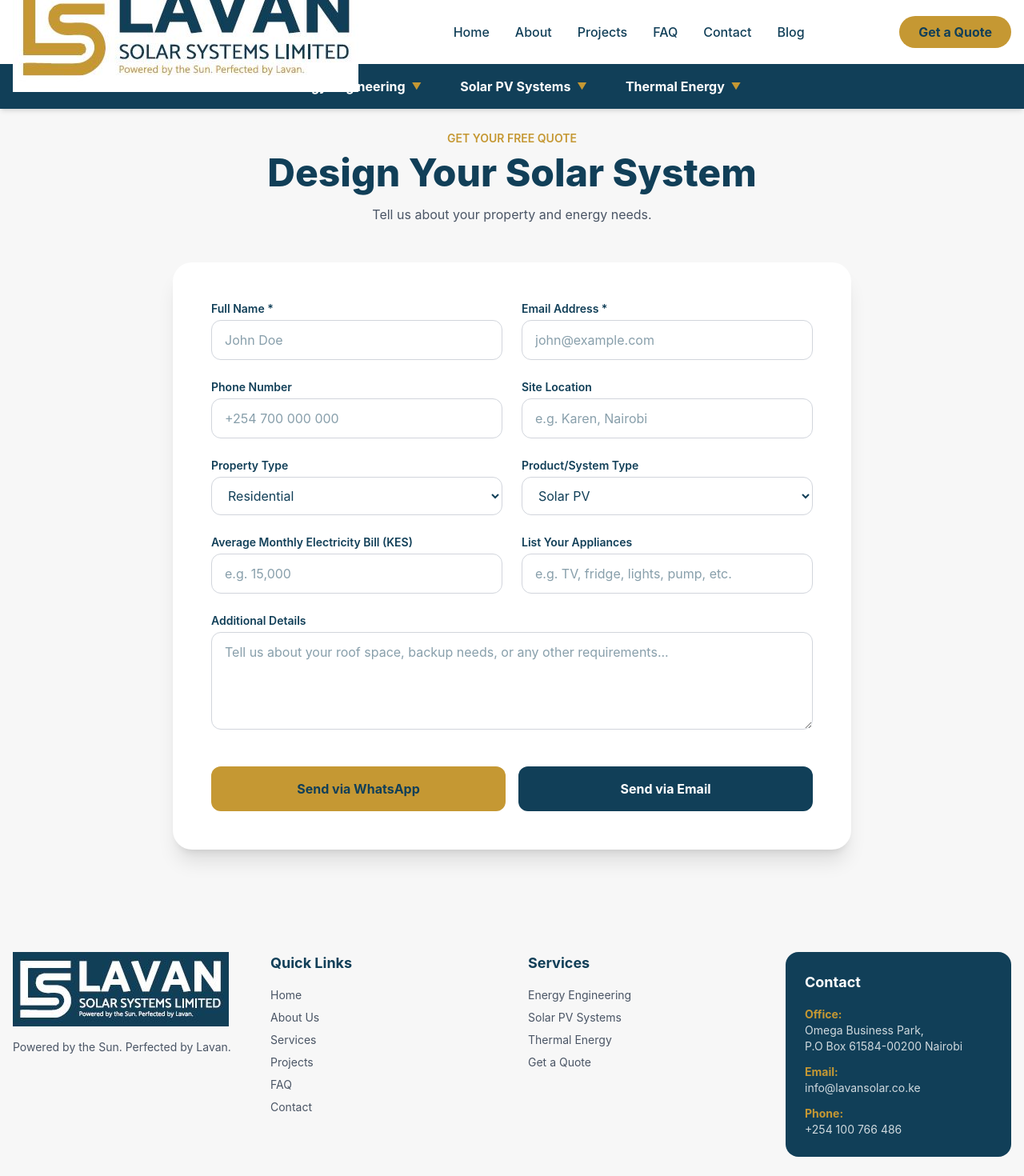
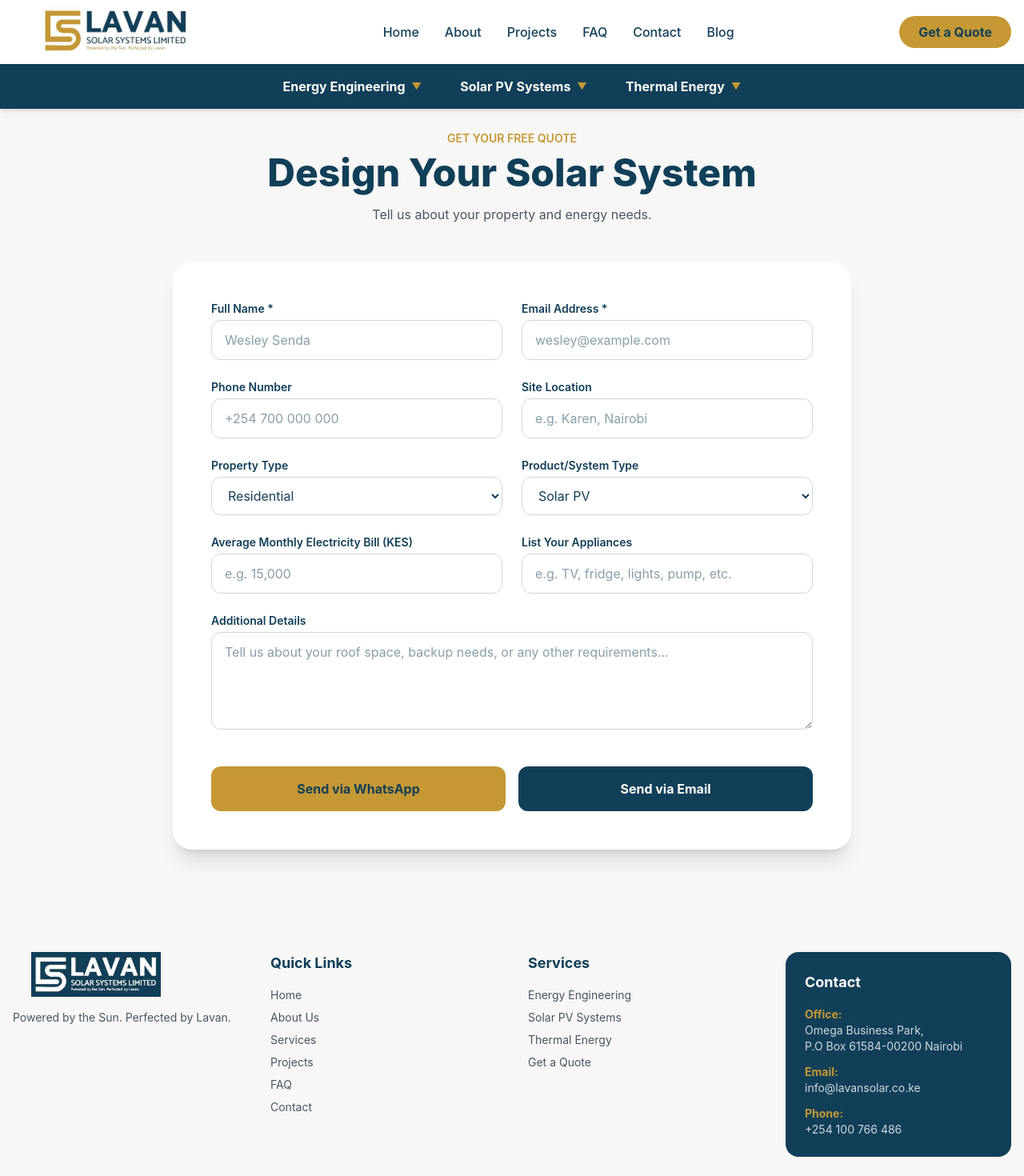
Before and after one commit to minethewordacademy-arch/lavan, a Next.js app: page /quote in a window 1280 px wide. Shown: the top 1470 px of the page at 80% size. Built offline with nearby package versions, Linux system fonts and the light colour scheme.

Commit message:
logo wrapped

```diff
--- a/app/page.tsx
+++ b/app/page.tsx
@@ -29,7 +29,7 @@
   return (
     <>
       {/* Split Hero Section */}
-      <section className="pt-36 md:pt-40 bg-gradient-to-br from-navy to-navy-dark pb-16 md:pb-24 relative overflow-hidden">
+      <section className="pt-36 md:pt-40 bg-linear-to-br from-navy to-navy-dark pb-16 md:pb-24 relative overflow-hidden">
         <div className="container mx-auto px-6 grid grid-cols-1 md:grid-cols-2 gap-12 md:gap-20 items-center">
           {/* Left Text */}
           <div className="z-10">
@@ -74,7 +74,7 @@
                   </div>
                 ))}
               </div>
-              <div className="absolute inset-0 bg-gradient-to-t from-navy/30 to-transparent pointer-events-none"></div>
+              <div className="absolute inset-0 bg-linear-to-t from-navy/30 to-transparent pointer-events-none"></div>
               <div className="absolute bottom-4 left-1/2 transform -translate-x-1/2 flex gap-3 z-20">
                 {slides.map((_, index) => (
                   <button
--- a/app/quote/page.tsx
+++ b/app/quote/page.tsx
@@ -51,11 +51,11 @@
             <div className="grid grid-cols-1 md:grid-cols-2 gap-6">
               <div>
                 <label className="block text-sm font-semibold text-navy mb-1">Full Name *</label>
-                <input type="text" name="name" value={form.name} onChange={handleChange} required className="w-full px-4 py-3 rounded-xl border border-gray-300 focus:border-gold focus:outline-none" placeholder="John Doe" />
+                <input type="text" name="name" value={form.name} onChange={handleChange} required className="w-full px-4 py-3 rounded-xl border border-gray-300 focus:border-gold focus:outline-none" placeholder="Wesley Senda" />
               </div>
               <div>
                 <label className="block text-sm font-semibold text-navy mb-1">Email Address *</label>
-                <input type="email" name="email" value={form.email} onChange={handleChange} required className="w-full px-4 py-3 rounded-xl border border-gray-300 focus:border-gold focus:outline-none" placeholder="john@example.com" />
+                <input type="email" name="email" value={form.email} onChange={handleChange} required className="w-full px-4 py-3 rounded-xl border border-gray-300 focus:border-gold focus:outline-none" placeholder="wesley@example.com" />
               </div>
             </div>
 
--- a/components/Footer.tsx
+++ b/components/Footer.tsx
@@ -25,9 +25,18 @@
         <div className="bg-light-bg py-16">
           <div className="container mx-auto px-4 grid grid-cols-1 md:grid-cols-2 lg:grid-cols-4 gap-10">
 
-            {/* Brand/Logo */}
+            {/* Brand/Logo - BULLETPROOF FIX */}
             <div>
-              <Image src="/lavanlogo2.JPG" alt="Lavan Solar Systems" width={180} height={60} className="object-contain h-14 w-auto mb-4" style={{ width: 'auto', height: 'auto' }} />
+              <div className="relative h-14 w-52 mb-4">
+                <Image
+                  src="/lavanlogo2.JPG"
+                  alt="Lavan Solar Systems"
+                  fill
+                  className="object-contain"
+                  sizes="(max-width: 768px) 208px, 208px"
+                  priority
+                />
+              </div>
               <p className="text-gray-600 text-sm">Powered by the Sun. Perfected by Lavan.</p>
             </div>
 
--- a/components/Navbar.tsx
+++ b/components/Navbar.tsx
@@ -12,7 +12,6 @@
   { href: '/blog', label: 'Blog' },
 ];
 
-// Tier 2 Divisions (with direct sub-links)
 const divisions = [
   {
     href: '/services/energy-engineering',
@@ -25,8 +24,7 @@
     ],
   },
   {
-    // CHANGED LABEL HERE
-    href: '/services/energy-systems', // internal route can stay same, or change to /services/solar-pv if desired
+    href: '/services/energy-systems',
     label: 'Solar PV Systems',
     services: [
       { label: 'Solar PV Systems', href: '/services/solar-pv' },
@@ -55,9 +53,20 @@
       <header className="fixed top-0 w-full z-50 shadow-md">
         <nav className="bg-white">
           <div className="container mx-auto flex items-center justify-between h-20 px-4">
-            <Link href="/" className="flex items-center gap-2">
-              <Image src="/logo.JPG" alt="Lavan Solar Systems" width={200} height={60} className="object-contain h-12 md:h-16 w-auto" style={{ width: 'auto', height: 'auto' }} />
+            {/* ✅ BULLETPROOF LOGO FIX */}
+            <Link href="/" className="flex items-center">
+              <div className="relative h-12 md:h-16 w-48 md:w-64">
+                <Image
+                  src="/logo.JPG"
+                  alt="Lavan Solar Systems"
+                  fill
+                  className="object-contain"
+                  sizes="(max-width: 768px) 192px, 256px"
+                  priority
+                />
+              </div>
             </Link>
+
             <ul className="hidden md:flex space-x-8 items-center">
               {mainLinks.map((link) => (
                 <li key={link.href}>
@@ -71,6 +80,7 @@
             </button>
           </div>
         </nav>
+
         <nav className="hidden md:block bg-navy">
           <div className="container mx-auto flex items-center justify-center h-14 space-x-12">
             {divisions.map((division) => (
--- a/components/WatermarkImage.tsx
+++ b/components/WatermarkImage.tsx
@@ -10,6 +10,7 @@
   sizes?: string;
   priority?: boolean;
   fill?: boolean;
+  loading?: 'eager' | 'lazy';
   watermarkSize?: number;
   watermarkPosition?: 'bottom-left' | 'bottom-right' | 'top-left' | 'top-right' | 'center';
   watermarkStyle?: 'corner' | 'seal';
@@ -24,6 +25,7 @@
   sizes = '(max-width: 768px) 100vw, 50vw',
   priority = false,
   fill = false,
+  loading,
   watermarkSize = 80,
   watermarkPosition = 'bottom-right',
   watermarkStyle = 'corner',
@@ -46,6 +48,7 @@
         fill={fill}
         sizes={sizes}
         priority={priority}
+        loading={loading}
         className={fill ? 'object-cover object-center' : 'w-full h-auto object-cover'}
       />
 
@@ -61,7 +64,6 @@
           />
         </div>
       ) : (
-        // Seal Watermark (iStock style) - Large, centered, semi-transparent
         <div className="pointer-events-none absolute top-1/2 left-1/2 transform -translate-x-1/2 -translate-y-1/2 opacity-20 z-10">
           <div className="border-4 border-white/30 rounded-full p-4">
             <Image
```
